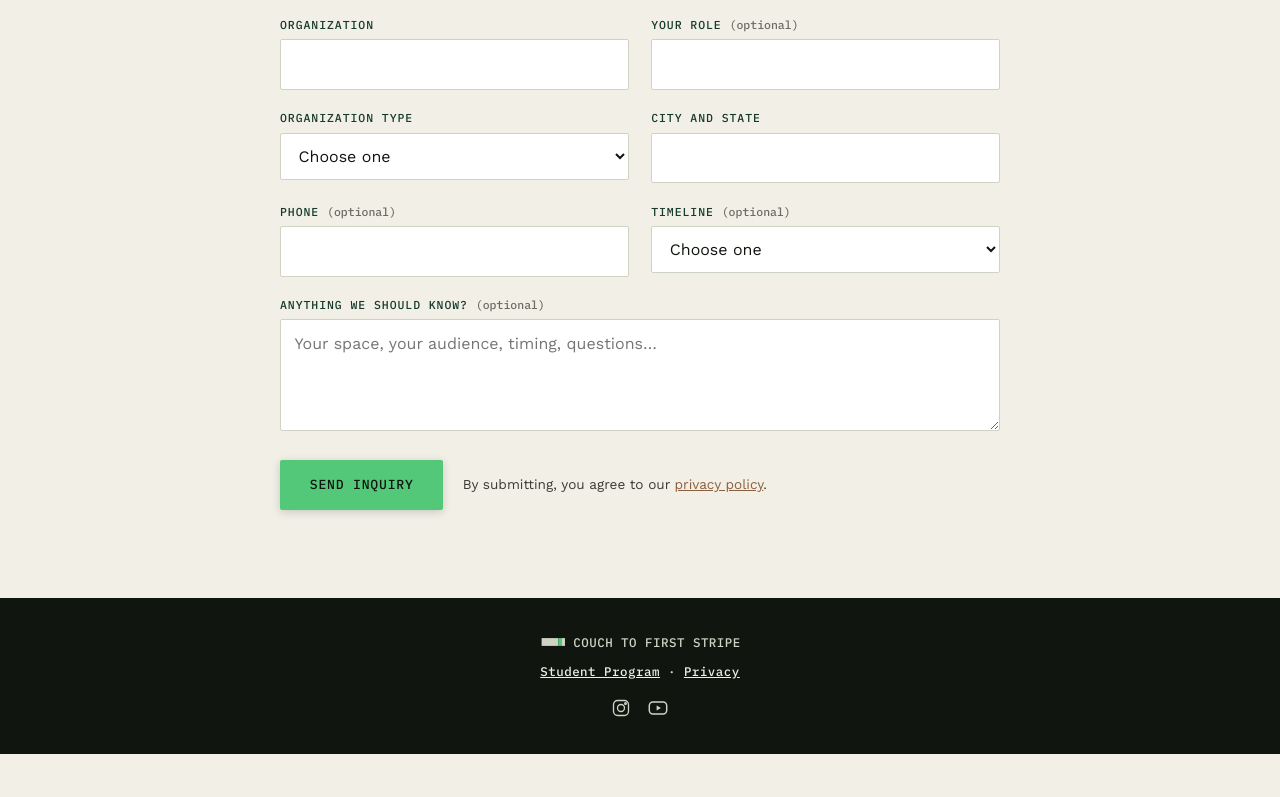
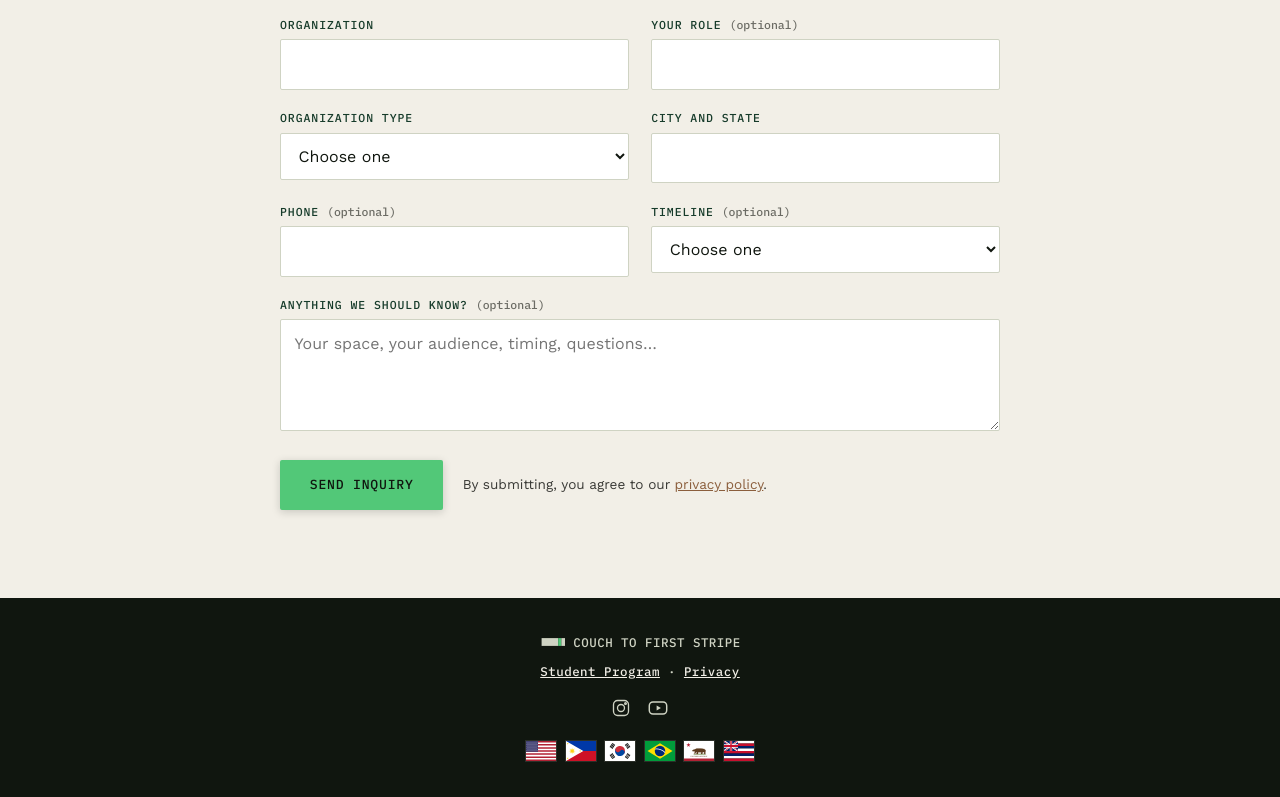
Before and after one commit to marklreyes/couch-to-first-stripe, a plain HTML site: page b2b.html in a window 1280 px wide. Shown: the part 2977-3774 px from the top of the page. Before the commit the page ends 3731 px from the top, so only its background shows below. Drawn offline with nearby package versions, Linux system fonts and the light colour scheme.

Commit message:
Add Country and State Flags

```diff
--- a/b2b.html
+++ b/b2b.html
@@ -243,6 +243,16 @@
       </svg>
     </a>
   </nav>
+  <!-- Flags of the places our students and coaches call home, like the ones
+       hung on a gym wall. Artwork lives in images/flags.svg. -->
+  <ul class="flag-row" aria-label="Flags of our community">
+    <li><svg class="flag" viewBox="0 0 60 40" role="img"><title>United States</title><use href="images/flags.svg#flag-us"/></svg></li>
+    <li><svg class="flag" viewBox="0 0 60 40" role="img"><title>Philippines</title><use href="images/flags.svg#flag-ph"/></svg></li>
+    <li><svg class="flag" viewBox="0 0 60 40" role="img"><title>South Korea</title><use href="images/flags.svg#flag-kr"/></svg></li>
+    <li><svg class="flag" viewBox="0 0 60 40" role="img"><title>Brazil</title><use href="images/flags.svg#flag-br"/></svg></li>
+    <li><svg class="flag" viewBox="0 0 60 40" role="img"><title>California</title><use href="images/flags.svg#flag-us-ca"/></svg></li>
+    <li><svg class="flag" viewBox="0 0 60 40" role="img"><title>Hawaii</title><use href="images/flags.svg#flag-us-hi"/></svg></li>
+  </ul>
 </footer>
 
 </body>
--- a/css/components.css
+++ b/css/components.css
@@ -226,6 +226,17 @@
 }
 .site-footer .social-row a:hover,
 .site-footer .social-row a:focus-visible{color:var(--stripe-gold-bright);}
+/* Community flags: small and uniform, like a row of flags on a gym wall. */
+.flag-row{
+  display:flex; justify-content:center; flex-wrap:wrap; gap:0.6rem;
+  list-style:none;
+  margin:1.4rem 0 0; padding:0;
+}
+.flag-row li{display:flex;}
+.flag{
+  width:30px; height:20px;
+  outline:1px solid rgba(242,239,231,0.12);
+}
 
 /* ---------- RESPONSIVE ---------- */
 @media (max-width:720px){
```
Also changed, not shown: index.html (+10 -0 lines), images/flags.svg (added), 1 other file.
